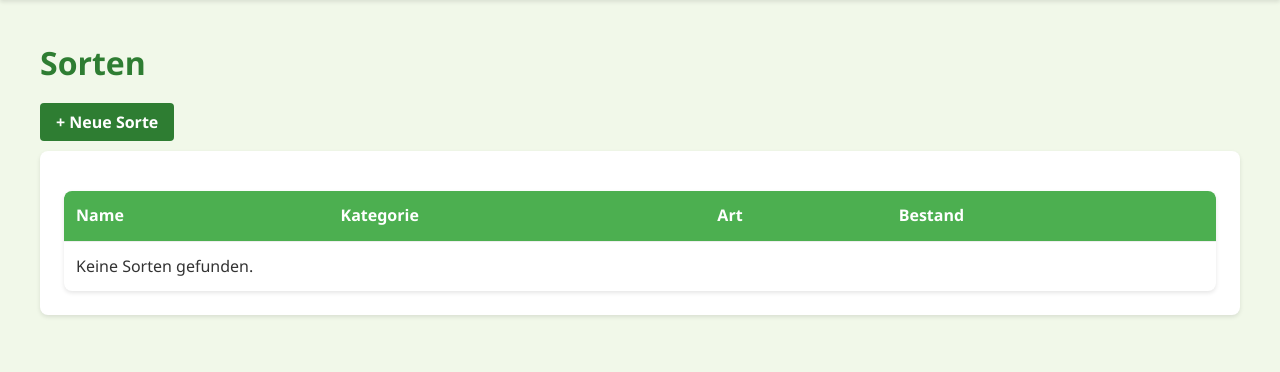
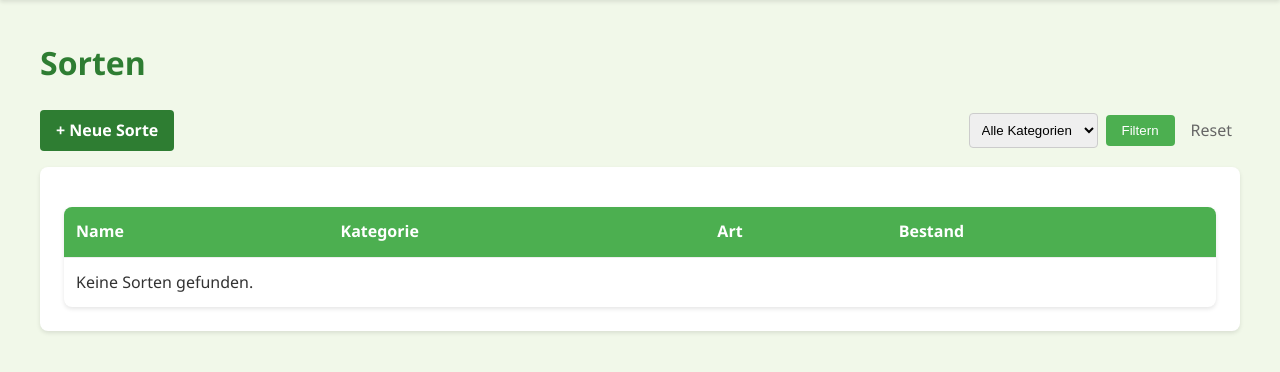
Before and after one commit to ruewe/shg, a Django app: page /sorten/ in a window 1280 px wide. Shown: the part 58-430 px from the top of the page. Run offline with Django 4.2, Linux system fonts and the light colour scheme; data that the repository does not hold is empty; parts of the project's set-up code (start-up, migrations or seed data) failed here and were passed over.

Commit message:
added filter for Kategorie in Sorte List

```diff
--- a/garten/templates/garten/sorte_list.html
+++ b/garten/templates/garten/sorte_list.html
@@ -3,10 +3,20 @@
 {% block content %}
 <h1>Sorten</h1>
 
-<div style="margin-bottom: 1rem;">
-    <a href="{% url 'sorte_create' %}"
-        style="background-color: var(--primary-color); color: white; padding: 0.5rem 1rem; text-decoration: none; border-radius: 4px; font-weight: bold;">+
-        Neue Sorte</a>
+<div style="margin-bottom: 1rem; display: flex; justify-content: space-between; align-items: center; flex-wrap: wrap; gap: 1rem;">
+    <a href="{% url 'sorte_create' %}" style="background-color: var(--primary-color); color: white; padding: 0.5rem 1rem; text-decoration: none; border-radius: 4px; font-weight: bold;">+ Neue Sorte</a>
+
+    <form method="get" style="display: flex; gap: 0.5rem; align-items: center; flex-wrap: wrap;">
+        <select name="kategorie" style="padding: 0.5rem; border-radius: 4px; border: 1px solid #ccc;">
+            <option value="">Alle Kategorien</option>
+            {% for k in kategorien %}
+            <option value="{{ k.id }}" {% if selected_kategorie == k.id %}selected{% endif %}>{{ k.name }}</option>
+            {% endfor %}
+        </select>
+
+        <button type="submit" style="background-color: var(--secondary-color); color: white; padding: 0.5rem 1rem; border: none; border-radius: 4px; cursor: pointer;">Filtern</button>
+        <a href="{% url 'sorte_list' %}" style="color: #666; text-decoration: none; padding: 0.5rem;">Reset</a>
+    </form>
 </div>
 
 <div class="card">
--- a/garten/views.py
+++ b/garten/views.py
@@ -12,8 +12,20 @@ def index(request):
     return render(request, 'garten/index.html', context)
 
 def sorte_list(request):
-    sorten = Sorte.objects.all().select_related('kategorie', 'art')
-    return render(request, 'garten/sorte_list.html', {'sorten': sorten})
+    queryset = Sorte.objects.all().select_related('kategorie', 'art')
+
+    kategorie_id = request.GET.get('kategorie')
+    if kategorie_id:
+        queryset = queryset.filter(kategorie_id=kategorie_id)
+
+    kategorien = Kategorie.objects.all()
+
+    context = {
+        'sorten': queryset,
+        'kategorien': kategorien,
+        'selected_kategorie': int(kategorie_id) if kategorie_id else None,
+    }
+    return render(request, 'garten/sorte_list.html', context)
 
 def sorte_create(request):
     if request.method == 'POST':
```
Also changed, not shown: garten/tests.py (+21 -0 lines), 1 other file.
